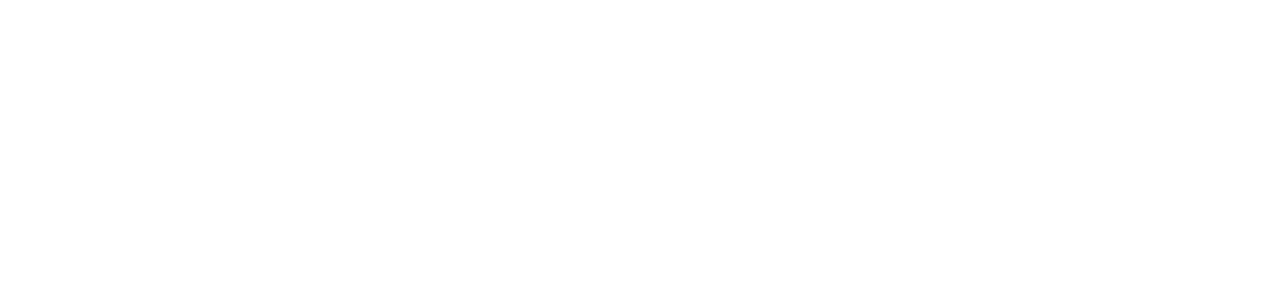
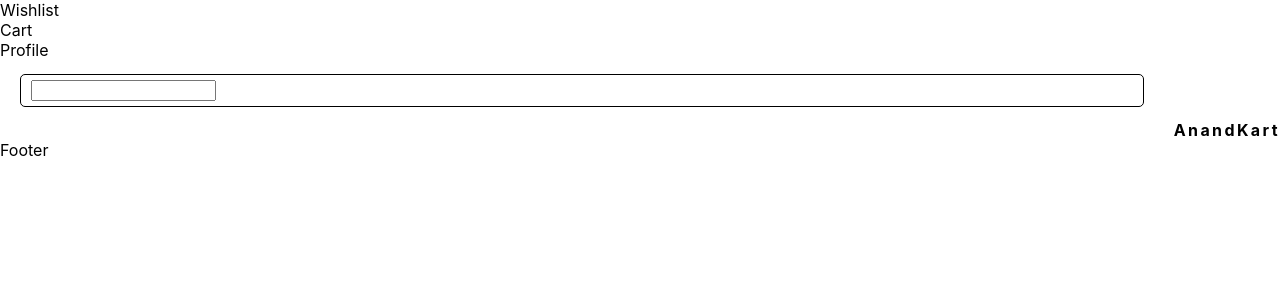
Before and after one commit to anandbaraik/Bucher, a React (Create React App) app: page / in a window 1280 px wide. Before the commit this address had no page. Shown: the top 300 px of the page. Built offline with nearby package versions, Linux system fonts and the light colour scheme; what miragejs would draw is missing.

Commit message:
feat:started working on navbar & footer

```diff
--- a/src/App.css
+++ /dev/null
@@ -1,51 +0,0 @@
-.App {
-  text-align: center;
-}
-
-.App-logo {
-  height: 40vmin;
-  pointer-events: none;
-}
-
-@media (prefers-reduced-motion: no-preference) {
-  .App-logo {
-    animation: App-logo-spin infinite 20s linear;
-  }
-}
-
-.App-header {
-  background-color: #22201c;
-  min-height: 100vh;
-  display: flex;
-  flex-direction: column;
-  align-items: center;
-  justify-content: center;
-  color: white;
-}
-
-.App-link {
-  color: #61dafb;
-}
-
-.brand-title {
-  font-size: 3rem;
-  color: #d9d9d9;
-}
-
-.brand-title span {
-  color: #ffde59;
-}
-
-.brand-description {
-  font-size: 1.4rem;
-}
-
-.links {
-  display: flex;
-}
-
-.links a {
-  color: #d9d9d9;
-  font-size: 1.2rem;
-  margin: 1rem;
-}
--- a/src/App.js
+++ b/src/App.js
@@ -1,12 +1,15 @@
-import "./App.css";
 import {Routes, Route} from "react-router-dom";
-import {MockApi} from "./pages/MockApi/MockApi.jsx"
+import {MockApi} from "./pages/MockApi/MockApi.jsx";
+import Navbar from "./components/Navbar/Navbar.jsx";
+import Footer from "./components/Footer/Footer.jsx";
 function App() {
   return (
     <div className="App">
+      <Navbar/>
       <Routes>
         <Route path="/mock-man" element={<MockApi/>}/>
       </Routes>
+      <Footer/>
     </div>
   );
 }
--- /dev/null
+++ b/src/components/Footer/Footer.jsx
@@ -0,0 +1,9 @@
+import React from 'react'
+import "./Footer.css";
+const Footer = () => {
+  return (
+    <div>Footer</div>
+  )
+}
+
+export default Footer
--- /dev/null
+++ b/src/components/Navbar/Navbar.css
@@ -0,0 +1,45 @@
+.navbar{
+    align-items: center;
+    display: grid;
+    grid-template-areas:
+        "navbar navbar actions"
+        "search search search";
+    grid-template-columns: repeat(3,1fr);
+    grid-template-rows: repeat(2,1fr);
+    min-height: 75px;
+}
+
+.navbar .navbar_heading{
+    grid-area: heading;
+    letter-spacing: .15em;
+    margin: 0;
+    padding-left: 5px;
+    text-align: start;
+}
+
+.navlink {
+    display: flex;
+    text-decoration: none;
+    color: #000;
+}
+
+h1 {
+    font-size: 1rem;
+}
+
+.navbar .navbar_action {
+    display: flex;
+    grid-area: action;
+    justify-content: end;
+    margin-right: 1rem;
+}
+
+.navbar .navbar_search {
+    background-color: #fff;
+    border: 1px solid;
+    border-radius: 5px;
+    display: flex;
+    grid-area: search;
+    margin: 0 20px;
+    padding: 5px 10px;
+}
--- /dev/null
+++ b/src/components/Navbar/Navbar.jsx
@@ -0,0 +1,30 @@
+import React from 'react';
+import "./Navbar.css";
+import { Link } from 'react-router-dom';
+const Navbar = () => {
+  return (
+    <div className="navbar">
+      <Link to="/" className='navlink navbar_heading'>
+        <h1 className='navbar_heading'>
+          AnandKart
+        </h1>
+      </Link>
+      <div className='navbar_search'>
+        <input/>
+      </div>
+      <div className='navbar_actions'>
+      <Link to="/" className='navlink wishlist'>
+        Wishlist
+      </Link>
+      <Link to="/" className='navlink wishlist'>
+        Cart
+      </Link>
+      <Link to="/" className='navlink wishlist'>
+        Profile
+      </Link>
+      </div>
+    </div>
+  )
+}
+
+export default Navbar
```
Also changed, not shown: src/components/Footer/Footer.css (added), src/logo.png (deleted).
